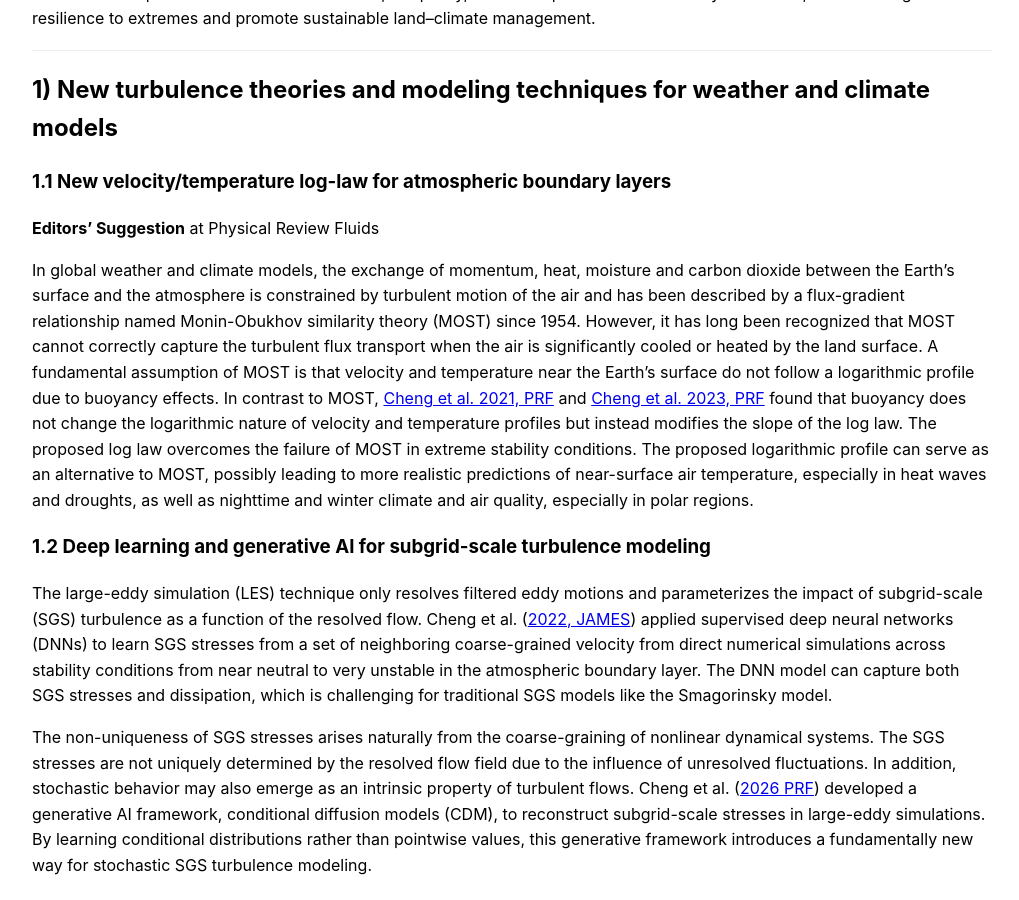
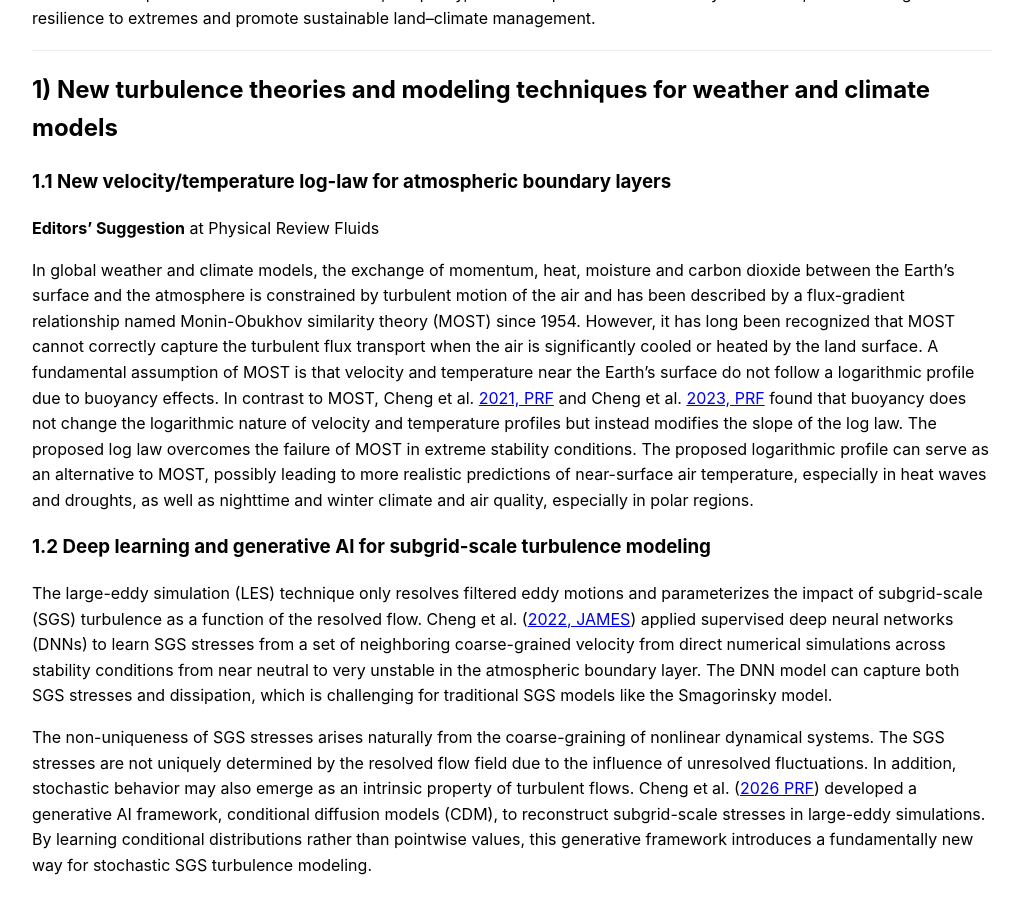
Before and after one commit to yc2965/yc2965.github.io, a Jekyll site: the page built from research.md, in a window 1280 px wide and 900 px high, scrolled down 338 px. Shown: the whole window, without its empty margins (128-1147 px from the left). Built offline with Jekyll 4.4.1, drawn with Linux system fonts in a browser that asks for light colours; our own code applies the rules of GitHub Pages for plain Markdown files.

```diff
--- a/research.md
+++ b/research.md
@@ -9,7 +9,7 @@ My research has focused on advancing turbulence theory and modeling, investigati
 ### 1.1 New velocity/temperature log-law for atmospheric boundary layers
 **Editors' Suggestion** at Physical Review Fluids
 
-In global weather and climate models, the exchange of momentum, heat, moisture and carbon dioxide between the Earth’s surface and the atmosphere is constrained by turbulent motion of the air and has been described by a flux-gradient relationship named Monin-Obukhov similarity theory (MOST) since 1954. However, it has long been recognized that MOST cannot correctly capture the turbulent flux transport when the air is significantly cooled or heated by the land surface. A fundamental assumption of MOST is that velocity and temperature near the Earth’s surface do not follow a logarithmic profile due to buoyancy effects. In contrast to MOST, [Cheng et al. 2021, PRF](https://doi.org/10.1103/PhysRevFluids.6.034606) and [Cheng et al. 2023, PRF](https://doi.org/10.1103/PhysRevFluids.8.114602) found that buoyancy does not change the logarithmic nature of velocity and temperature profiles but instead modifies the slope of the log law. The proposed log law overcomes the failure of MOST in extreme stability conditions. The proposed logarithmic profile can serve as an alternative to MOST, possibly leading to more realistic predictions of near-surface air temperature, especially in heat waves and droughts, as well as nighttime and winter climate and air quality, especially in polar regions.
+In global weather and climate models, the exchange of momentum, heat, moisture and carbon dioxide between the Earth’s surface and the atmosphere is constrained by turbulent motion of the air and has been described by a flux-gradient relationship named Monin-Obukhov similarity theory (MOST) since 1954. However, it has long been recognized that MOST cannot correctly capture the turbulent flux transport when the air is significantly cooled or heated by the land surface. A fundamental assumption of MOST is that velocity and temperature near the Earth’s surface do not follow a logarithmic profile due to buoyancy effects. In contrast to MOST, Cheng et al. [2021, PRF](https://doi.org/10.1103/PhysRevFluids.6.034606) and Cheng et al. [2023, PRF](https://doi.org/10.1103/PhysRevFluids.8.114602) found that buoyancy does not change the logarithmic nature of velocity and temperature profiles but instead modifies the slope of the log law. The proposed log law overcomes the failure of MOST in extreme stability conditions. The proposed logarithmic profile can serve as an alternative to MOST, possibly leading to more realistic predictions of near-surface air temperature, especially in heat waves and droughts, as well as nighttime and winter climate and air quality, especially in polar regions.
 
 
 
```
